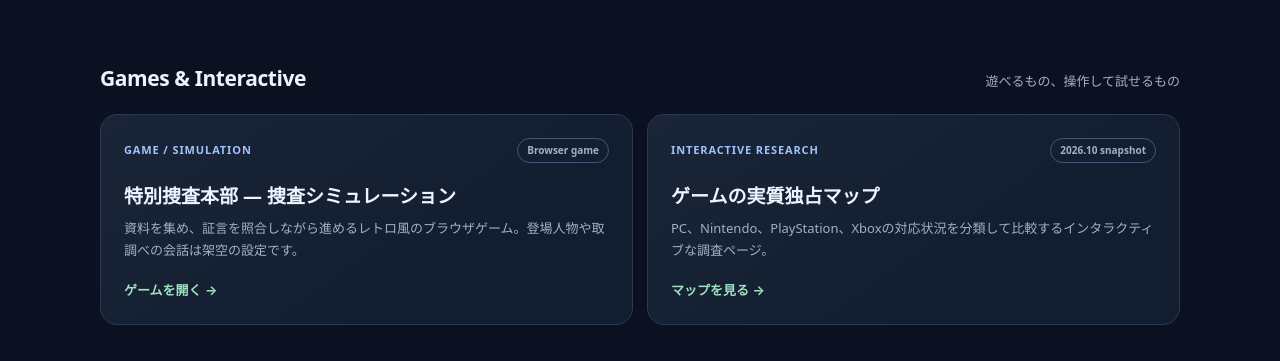
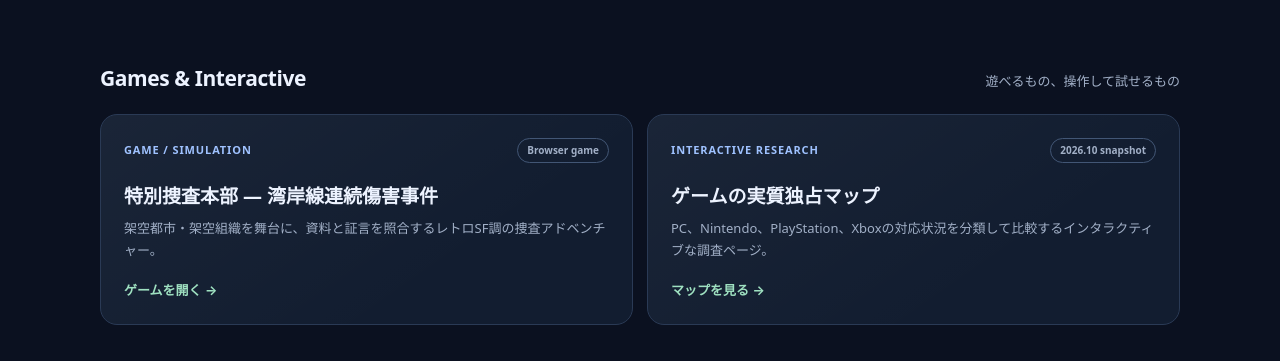
Before and after one commit to 21mm/21mm.github.io, a plain HTML site: page index.html in a window 1280 px wide. Shown: the part 439-800 px from the top of the page. Drawn offline with Linux system fonts and the light colour scheme.

Commit message:
Update homepage link for fictional case

```diff
--- a/index.html
+++ b/index.html
@@ -26,7 +26,7 @@
     <section class="section" aria-labelledby="games-heading">
       <div class="section-head"><h2 id="games-heading">Games & Interactive</h2><p>遊べるもの、操作して試せるもの</p></div>
       <div class="grid">
-        <a class="card" href="./games/sarin-case/"><div class="meta"><span>GAME / SIMULATION</span><span class="pill">Browser game</span></div><h3>特別捜査本部 — 捜査シミュレーション</h3><p>資料を集め、証言を照合しながら進めるレトロ風のブラウザゲーム。登場人物や取調べの会話は架空の設定です。</p><span class="open">ゲームを開く →</span></a>
+        <a class="card" href="./games/bayline-case/"><div class="meta"><span>GAME / SIMULATION</span><span class="pill">Browser game</span></div><h3>特別捜査本部 — 湾岸線連続傷害事件</h3><p>架空都市・架空組織を舞台に、資料と証言を照合するレトロSF調の捜査アドベンチャー。</p><span class="open">ゲームを開く →</span></a>
         <a class="card" href="./games/platform-exclusivity-map-2026.html"><div class="meta"><span>INTERACTIVE RESEARCH</span><span class="pill">2026.10 snapshot</span></div><h3>ゲームの実質独占マップ</h3><p>PC、Nintendo、PlayStation、Xboxの対応状況を分類して比較するインタラクティブな調査ページ。</p><span class="open">マップを見る →</span></a>
       </div>
     </section>
```
